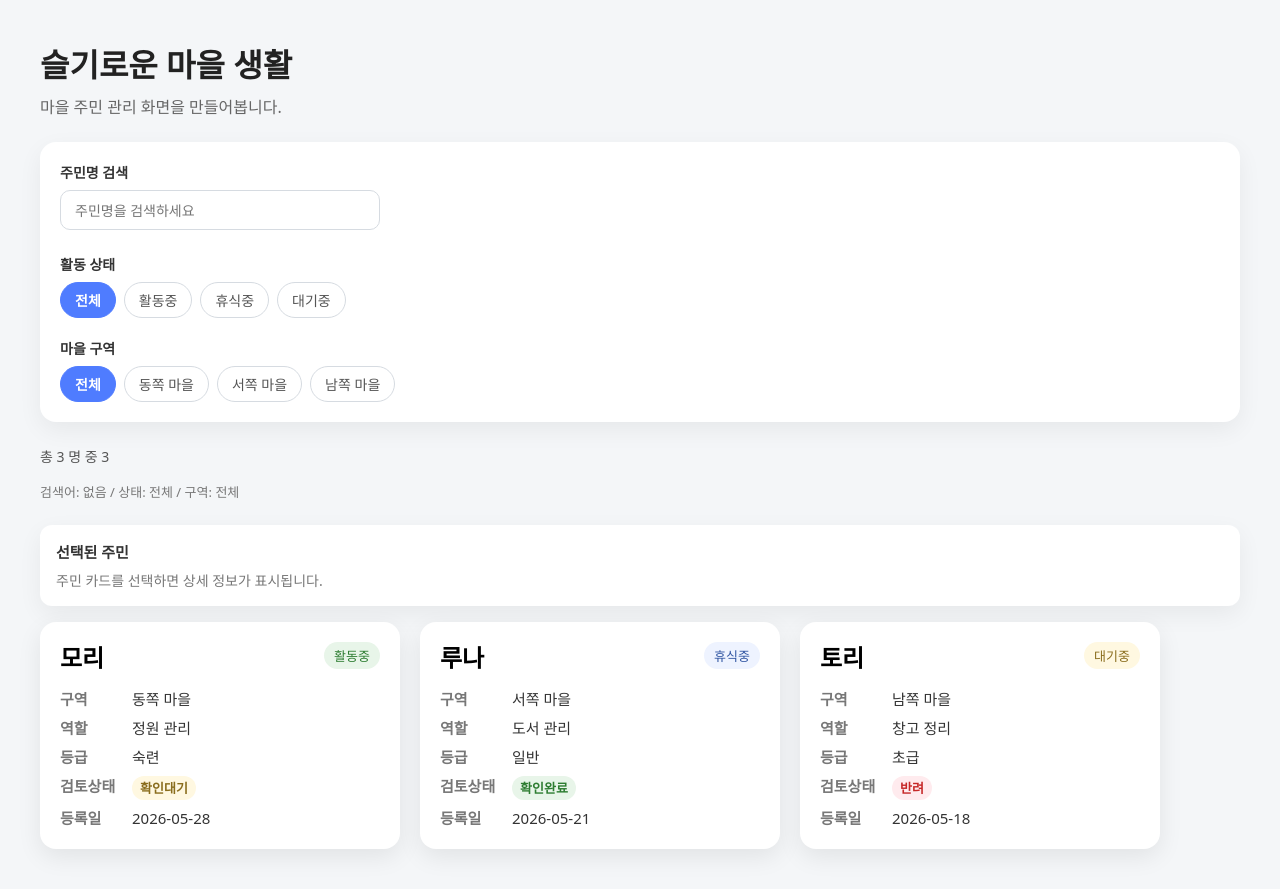
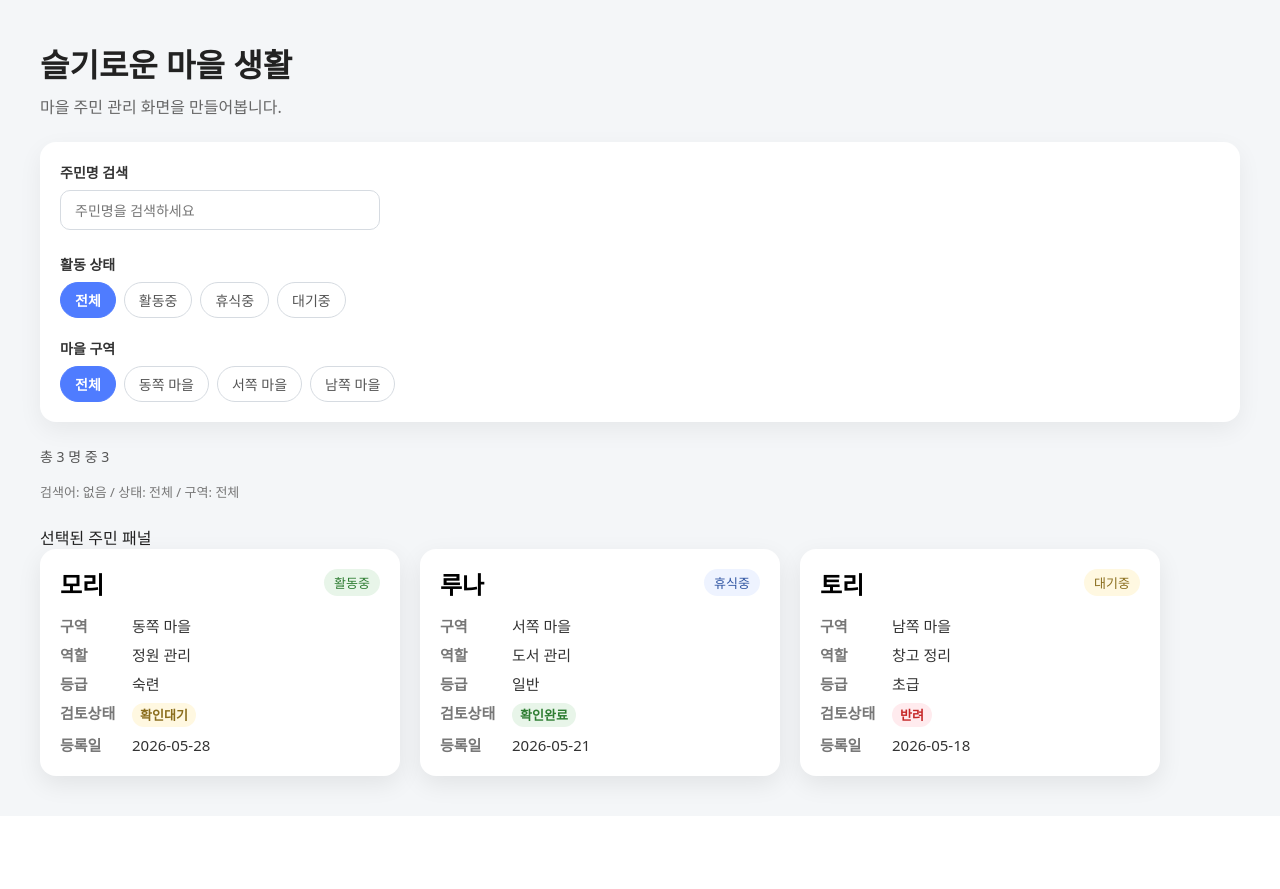
Before and after one commit to JEON-DONG-HEE/wise-village-life, a React (Vite) app: page / in a window 1280 px wide. After the commit the page ends 816 px from the top, so only its background shows below. Built offline with nearby package versions, Linux system fonts and the light colour scheme.

Commit message:
선택된 주민 상세 패널을 컴포넌트로 분리 준비

```diff
--- a/src/App.tsx
+++ b/src/App.tsx
@@ -5,6 +5,7 @@ import AreaFilter from "./components/AreaFilter";
 import EmptyMessage from "./components/EmptyMessage";
 import ResidentList from "./components/ResidentList";
 import FilterSummary from "./components/FilterSummary";
+import SeletedResidentPanel from "./components/SeletedResidentPanel";
 
 import { residents } from "./data/residents";
 import type { AreaFilterType, FilterStatus } from "./types/resident";
@@ -97,7 +98,9 @@ function App() {
         onResetFilters={handleResetFilters}
       />
 
-      <div className="selected-resident">
+      <SeletedResidentPanel />
+
+      {/* <div className="selected-resident">
         <div className="selected-resident__header">
           <strong>선택된 주민</strong>
 
@@ -148,7 +151,7 @@ function App() {
             </p>
           </div>
         )}
-      </div>
+      </div> */}
 
       {filteredResidents.length > 0 ? (
         <ResidentList
--- /dev/null
+++ b/src/components/SeletedResidentPanel.tsx
@@ -0,0 +1,5 @@
+function SeletedResidentPanel() {
+  return <div className="seleted-resident">선택된 주민 패널</div>;
+}
+
+export default SeletedResidentPanel;
```
